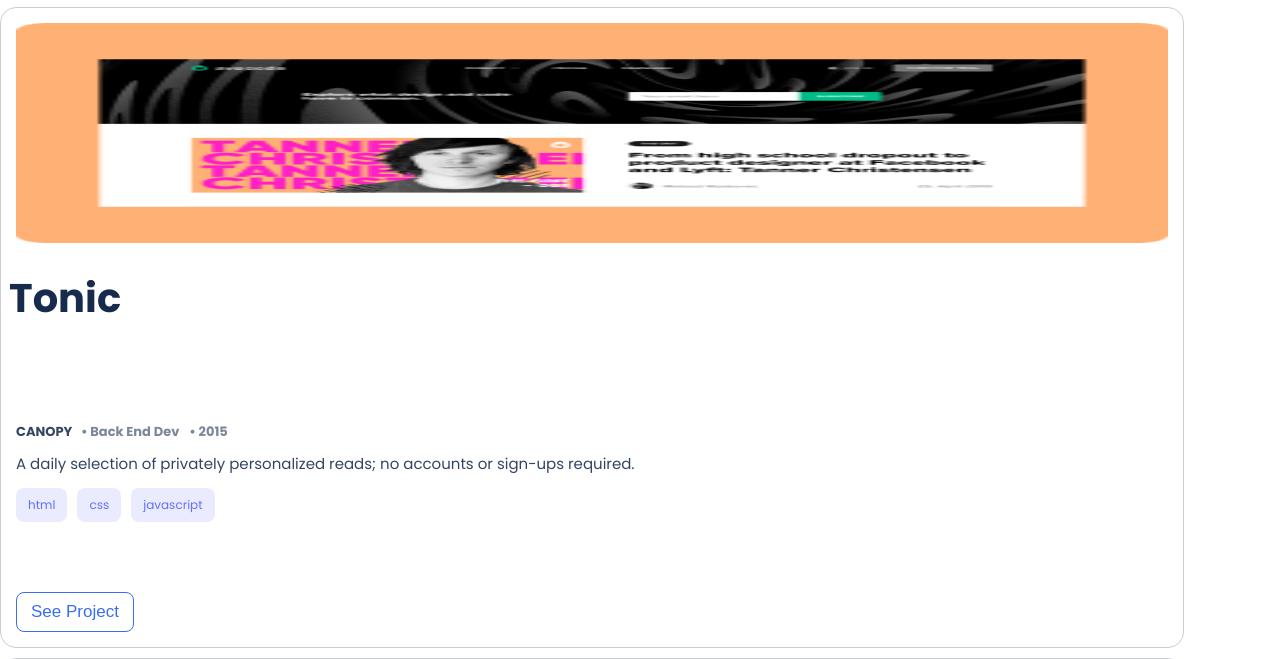
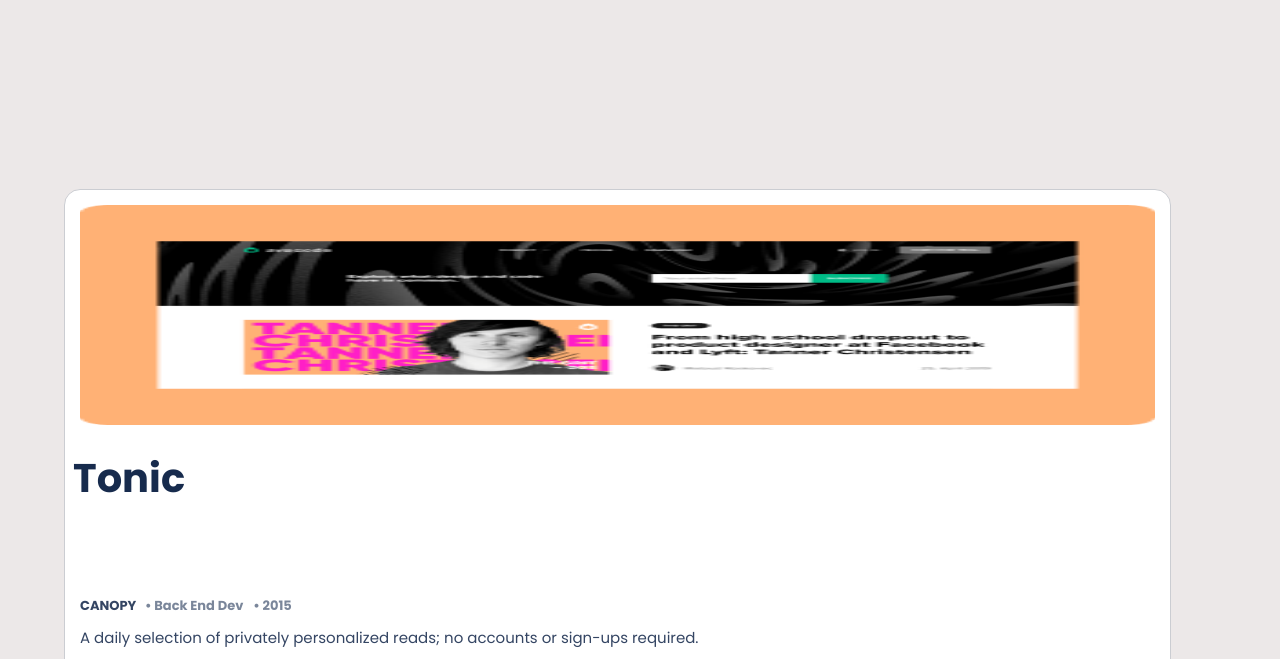
Before and after one commit to mumbereh/my-portfolio, a plain HTML site: page index.html in a window 1280 px wide. Shown: the part 582-1241 px from the top of the page. Drawn offline with Linux system fonts and the light colour scheme.

Commit message:
modified style.css

```diff
--- a/index.html
+++ b/index.html
@@ -37,7 +37,7 @@
             </div>
         </section>
 </div>
-
+<section class="project">
 <section class="card">
     <img class="first-image" src="1.png" alt="">
     <h1 class="title">Tonic</h1>
@@ -112,6 +112,7 @@
     </ul>
     <button class="card-btn">See Project</button>
   </section>
+</section>
   <!--about-me-section-->
 
   <section class="about-myself">
--- a/style.css
+++ b/style.css
@@ -14,11 +14,11 @@
 
 body {
   display: block;
-  background: #fff;
 }
 
 .main-header {
   height: 50px;
+  background-color: #fff;
 }
 
 .menu {
@@ -106,6 +106,12 @@
   text-decoration: none;
 }
 
+.project {
+  display: grid;
+  grid-template-columns: 1fr;
+  background: #ece8e8;
+}
+
 .card {
   display: flex;
   flex-direction: column;
@@ -113,9 +119,10 @@
   background: #fff;
   border: 1px solid #cbcdd2;
   border-radius: 16px;
-  width: 90%;
-  margin-top: 10px;
+  width: 84%;
+  margin-top: 15%;
   padding: 15px;
+  margin-left: 5%;
 }
 
 .card img {
@@ -374,6 +381,15 @@
   align-items: center;
   color: #253858;
   gap: 1rem;
+  padding: 5%;
+}
+
+.list-language img {
+  width: 20%;
+}
+
+.language-heading i {
+  margin-left: 160px;
 }
 
 .frame-work {
```
